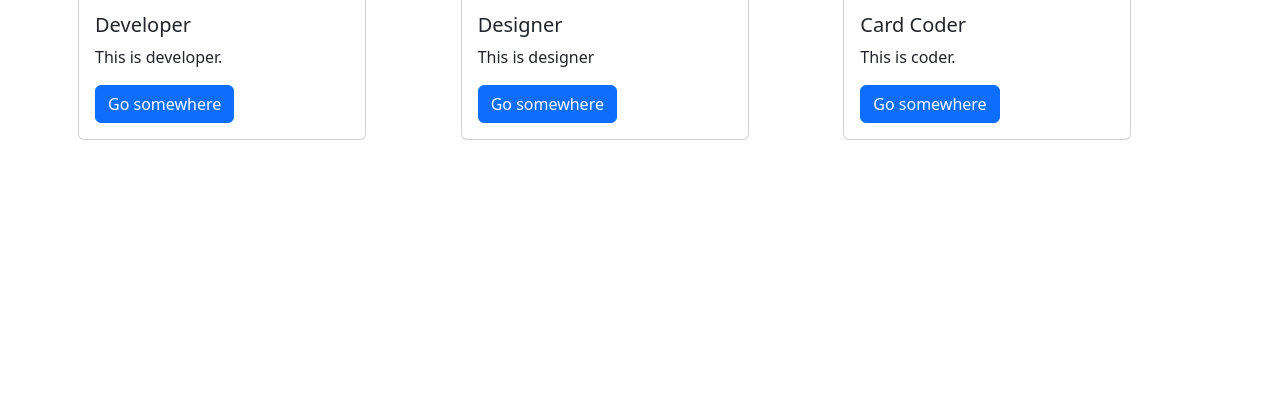
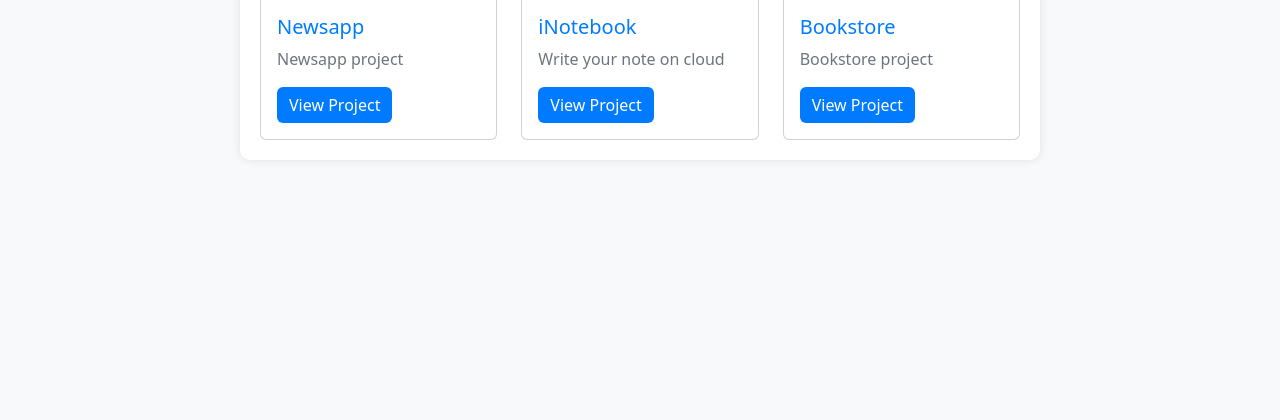
Before and after one commit to chinthanah/Portfolio, a Django app: page /projects in a window 1280 px wide. Shown: the part 286-706 px from the top of the page. Run offline with Django 5.2, Linux system fonts and the light colour scheme.

Commit message:
added links to project

```diff
--- a/portfolio/home/apps.py
+++ b/portfolio/home/apps.py
@@ -2,5 +2,5 @@ from django.apps import AppConfig
 
 
 class HomeConfig(AppConfig):
-    default_auto_field = 'django.db.models.BigAutoField'
+    # default_auto_field = 'django.db.models.BigAutoField'
     name = 'home'
--- a/portfolio/home/urls.py
+++ b/portfolio/home/urls.py
@@ -1,12 +1,17 @@
 from django.contrib import admin
 from django.urls import path,include
 from home import views
+
+#Django admin header configuration
+admin.site.site_title="Welcome to Chinthana's dashboard"
+admin.site.site_header="Developer Chinthana"
+admin.site.index_title="Welcome to this portal Chinthana"
 
 urlpatterns = [
 
     path('',views.home,name='home'),
     path('about',views.About,name='about'),
     path('projects',views.Projects,name='projects'),
-    path('contact',views.Contact,name='contact'),
+    path('contact/',views.contact_view,name='contact'),
 
 ]
--- a/portfolio/home/views.py
+++ b/portfolio/home/views.py
@@ -8,14 +8,15 @@ def About(request):
     return render(request,'about.html')
 def Projects(request):
     return render(request,'projects.html')
-def Contact(request):
+def contact_view(request):
     if request.method=="POST":
         print("posted successfully")
         name=request.POST['name']
         email=request.POST['email']
         phone=request.POST['phone']
-        textarea=request.POST['textarea']
-        print(name,email,phone,textarea)
-        ins=Contact(name=name,email=email,phone=phone,textarea=textarea)
-        ins.save()
+        desc=request.POST['desc']
+        print(name,email,phone,desc)
+        contact=Contact(name=name,email=email,phone=phone,desc=desc)
+        contact.save()
+        print("data has been written")
     return render(request,'contact.html')
--- a/portfolio/templates/projects.html
+++ b/portfolio/templates/projects.html
@@ -10,9 +10,64 @@
       integrity="sha384-T3c6CoIi6uLrA9TneNEoa7RxnatzjcDSCmG1MXxSR1GAsXEV/Dwwykc2MPK8M2HN"
       crossorigin="anonymous"
     />
+    <style>
+      body {
+        background-color: #f8f9fa;
+      }
+
+      .navbar {
+        background-color: #343a40;
+      }
+
+      .container {
+        background-color: #fff;
+        border-radius: 10px;
+        box-shadow: 0 0 10px rgba(0, 0, 0, 0.1);
+        padding: 20px;
+        max-width: 800px; /* Adjust the max-width as needed */
+        margin: auto; /* Center the container */
+        margin-top: 20px; /* Add some top margin */
+      }
+
+      h2 {
+        color: #007bff;
+      }
+
+      .card {
+        transition: transform 0.2s;
+      }
+
+      .card:hover {
+        transform: scale(1.05);
+        box-shadow: 0 0 20px rgba(0, 0, 0, 0.2);
+      }
+
+      .card-img-top {
+        border-top-left-radius: 10px;
+        border-top-right-radius: 10px;
+      }
+
+      .card-title {
+        color: #007bff;
+      }
+
+      .card-text {
+        color: #6c757d;
+      }
+
+      .btn-primary {
+        background-color: #007bff;
+        border: none;
+      }
+
+      .btn-primary:hover {
+        background-color: #0056b3;
+      }
+    </style>
   </head>
   <body>
-    <nav class="navbar navbar-expand-lg bg-body-tertiary">
+    <!-- Your existing HTML content -->
+    <nav class="navbar navbar-expand-lg navbar-dark bg-dark">
       <div class="container-fluid">
         <a class="navbar-brand" href="/">Portfolio</a>
         <button
@@ -35,7 +90,7 @@
               <a class="nav-link" href="/about">About</a>
             </li>
             <li class="nav-item">
-              <a class="nav-link active" href="/projects">Projects</a>
+              <a class="nav-link" href="/projects">Projects</a>
             </li>
             <li class="nav-item">
               <a class="nav-link active" href="/contact">Contact</a>
@@ -56,53 +111,70 @@
       </div>
     </nav>
 
-    <div class="container mt-2 px-2">
+    <div class="container">
+      <h2 class="text-center">My Projects</h2>
       <div class="row">
-        <h2 class="text-center">About My projects</h2>
         <div class="col-md-4">
-          <div class="card" style="width: 18rem">
+          <div class="card">
             <img
-              src="https://source.unsplash.com/500x300/?technology,developer"
+              src="https://source.unsplash.com/500x300/?News"
               class="card-img-top"
-              alt="..."
+              alt="Newsapp"
             />
             <div class="card-body">
-              <h5 class="card-title">Developer</h5>
-              <p class="card-text">This is developer.</p>
-              <a href="#" class="btn btn-primary">Go somewhere</a>
+              <h5 class="card-title">Newsapp</h5>
+              <p class="card-text">Newsapp project</p>
+              <a
+                href="https://github.com/chinthanah/newsApp"
+                class="btn btn-primary"
+                target="_blank"
+                >View Project</a
+              >
             </div>
           </div>
         </div>
 
         <div class="col-md-4">
-          <div class="card" style="width: 18rem">
+          <div class="card">
             <img
-              src="https://source.unsplash.com/500x300/?technology,designer"
+              src="https://source.unsplash.com/500x300/?ipad"
               class="card-img-top"
-              alt="..."
+              alt="iNotebook"
             />
             <div class="card-body">
-              <h5 class="card-title">Designer</h5>
-              <p class="card-text">This is designer</p>
-              <a href="#" class="btn btn-primary">Go somewhere</a>
+              <h5 class="card-title">iNotebook</h5>
+              <p class="card-text">Write your note on cloud</p>
+              <a
+                href="github.com/chinthanah/inotebook"
+                class="btn btn-primary"
+                target="_blank"
+                >View Project</a
+              >
             </div>
           </div>
         </div>
 
         <div class="col-md-4">
-          <div class="card" style="width: 18rem">
+          <div class="card">
             <img
-              src="https://source.unsplash.com/500x300/?technology,coder"
+              src="https://source.unsplash.com/500x300/?Bookstore"
               class="card-img-top"
-              alt="..."
+              alt="Bookstore"
             />
             <div class="card-body">
-              <h5 class="card-title">Card Coder</h5>
-              <p class="card-text">This is coder.</p>
-              <a href="#" class="btn btn-primary">Go somewhere</a>
+              <h5 class="card-title">Bookstore</h5>
+              <p class="card-text">Bookstore project</p>
+              <a
+                href="https://github.com/chinthanah/BookStore"
+                class="btn btn-primary"
+                target="_blank"
+                >View Project</a
+              >
             </div>
           </div>
         </div>
+
+        <!-- Repeat the same structure for other projects -->
       </div>
     </div>
 
```
Also changed, not shown: portfolio/home/models.py (+7 -4 lines), portfolio/templates/contact.html (+71 -25 lines), portfolio/templates/home.html (+30 -12 lines), portfolio/db.sqlite3, portfolio/home/migrations/0002_rename_textarea_contact_desc_and_more.py (added).
